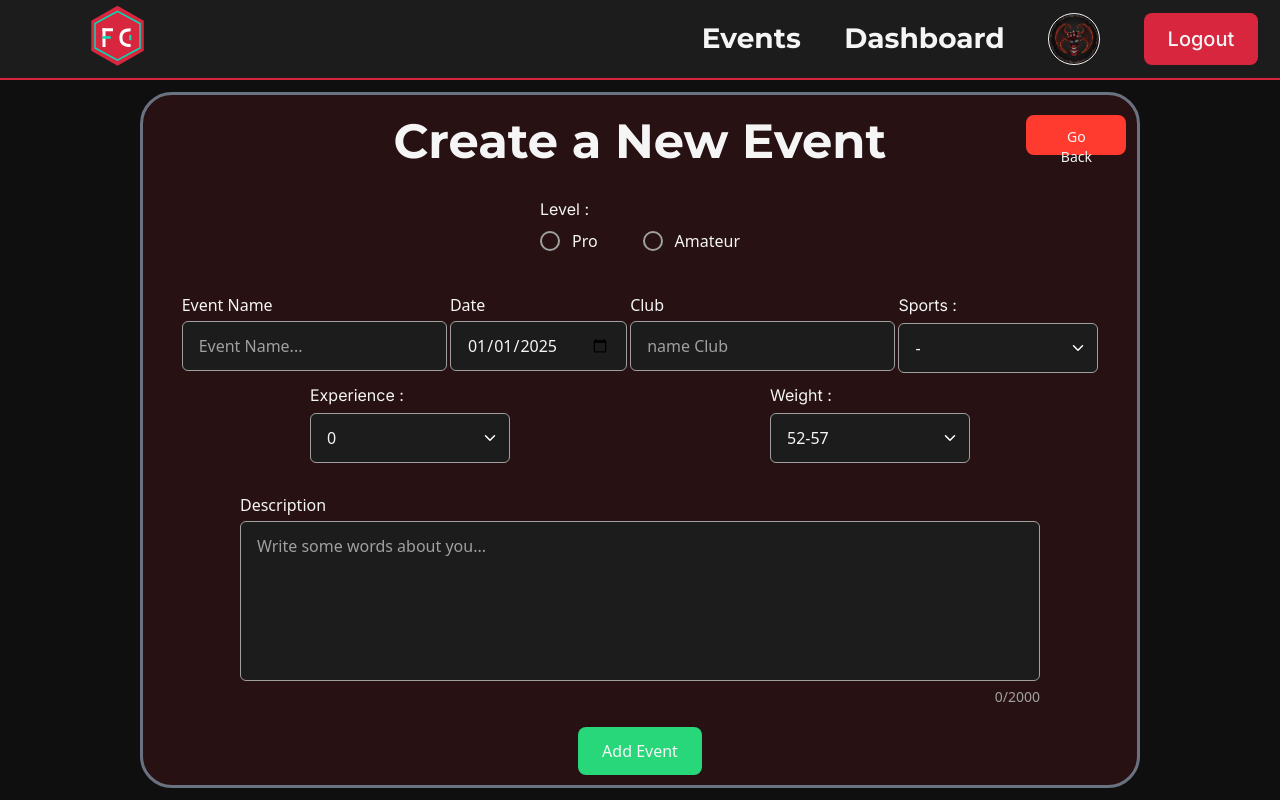
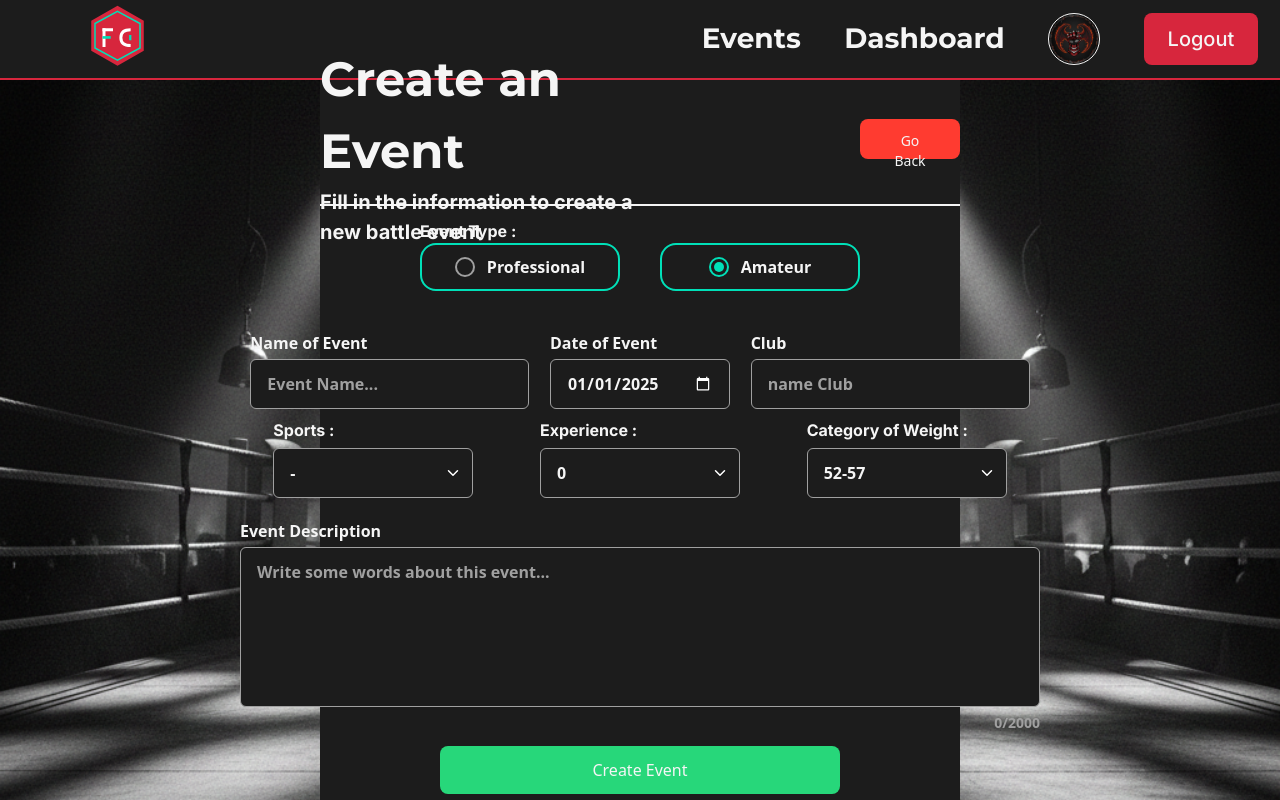
Before and after one commit to gregoirelebas/FightConnect-frontend, a Next.js app: page /events/create in a window 1280 px wide. Built offline with nearby package versions, Linux system fonts and the light colour scheme.

Commit message:
Changed the design of create Event, change global css and the design of card event

```diff
--- a/app/events/create/page.tsx
+++ b/app/events/create/page.tsx
@@ -11,6 +11,7 @@ import Link from 'next/link';
 import { Event } from '@/app/...types/event';
 import SportDropdown from '@/app/...UI/SportDropdown';
 import { useRouter } from 'next/navigation';
+
 
 export default function NewEvent() {
 const router = useRouter();
@@ -58,45 +59,53 @@ const router = useRouter();
   };
 
   return (
-    <div className="flex flex-col items-center h-[calc(100vh-80px)] text font-sans ">
-      <div className="h-full mt-3 mb-3 w-250 border-gray-500 border-3 bg-red-500/10 rounded-4xl flex flex-col justify-around items-center">
-        <div className="flex flex-row items-center">
-          <h1 className="font-bold ml-60">Create a New Event</h1>
+    <div className="flex flex-col items-center h-[calc(100vh-80px)] bg-[url(/createRing.png)] bg-center bg-cover text-white font-sans ">
+      <div className="h-full w-1/2 bg-foreground roun flex flex-col font-bold justify-around items-center">
+        <div className="flex flex-row h-1/6 w-full items-center justify-center border-2 border-l-0 border-r-0 border-t-0">
+          <div className='flex flex-col mr-50'>
+          <h1>Create an Event</h1>
+          <p>Fill in the information to create a new battle event</p>
+          </div>
           <Link href="/dashboard">
             {' '}
-            <Button className="w-25 h-10 text-sm ml-35" variant={ButtonVariant.Refuse}>
+            <Button className="w-25 h-10 text-sm" variant={ButtonVariant.Refuse}>
               Go Back
             </Button>
           </Link>
         </div>
         <div className="flex flex-col justify-around items-center h-2/5">
-          <div className="h-15 flex flex-col justify-between">
-            <span>Level :</span>
-            <div className="flex flex-row w-50 justify-between">
+          <div className="h-20 flex flex-col justify-between">
+            <span>Event Type :</span>
+            <div className="flex flex-row w-110 justify-between">
+              <div className='h-12 w-50 bg-foreground border-2 rounded-2xl border-accent flex items-center justify-center'>
               <RadioButton
                 name="level"
-                label="Pro"
+                label="Professional"
                 value={Level.Pro}
                 onChange={(value) => setLevel(value as Level)}
               />
+              </div>
+              <div className='h-12 w-50 bg-foreground border-2 rounded-2xl border-accent flex items-center justify-center'>
               <RadioButton
                 name="level"
                 label="Amateur"
                 value={Level.Amateur}
+                isChecked={true}
                 onChange={(value) => setLevel(value as Level)}
               />
+              </div>
             </div>
           </div>
-          <div className="flex flex-wrap w-230 h-7/10 mt-10 justify-around">
+          <div className="flex flex-wrap w-200 h-7/10 mt-10 justify-around">
             <Input
-              label="Event Name"
+              label="Name of Event"
               placeholder="Event Name..."
               type="text"
               value={eventName}
               onChange={(value) => setEventName(String(value))}
             />
             <Input
-              label="Date"
+              label="Date of Event"
               placeholder="Enter Date Event"
               type="date"
               value={date}
@@ -133,7 +142,7 @@ const router = useRouter();
               />
             </div>
             <div className="h-20 flex flex-col justify-between">
-              <span>Weight :</span>
+              <span>Category of Weight :</span>
               <Dropdown
                 className="w-50"
                 options={[
@@ -153,15 +162,15 @@ const router = useRouter();
         </div>
         <div className="w-200">
           <TextArea
-            label="Description"
-            placeholder="Write some words about you..."
+            label="Event Description"
+            placeholder="Write some words about this event..."
             value={description}
             className="w-full"
             onChange={setDescription}
           />
         </div>
-        <Button variant={ButtonVariant.Accept} onClick={() => createEvent()}>
-          Add Event
+        <Button className="w-100" variant={ButtonVariant.Accept} onClick={() => createEvent()}>
+          Create Event
         </Button>
       </div>
     </div>
--- a/app/events/event.tsx
+++ b/app/events/event.tsx
@@ -21,17 +21,15 @@ export default function Event(props: {
     <div className="h-80 text-center flex flex-col justify-around items-center m-3 font-extrabold bg-[url(/boxing.png)] bg-cover bg-center rounded-3xl">
       <div className="flex flex-col items-center">
         <h3 className="drop-shadow-[0_0px_3px_rgba(0,0,0,1)]">{props.name}</h3>
-        <span className="drop-shadow-[0_0px_3px_rgba(0,0,0,1)]">
-          {dateToString(props.date)}
-        </span>
+        <span className="drop-shadow-[0_0px_3px_rgba(0,0,0,1)]">{dateToString(props.date)}</span>
       </div>
       <span className="drop-shadow-[0_0px_3px_rgba(0,0,0,1)]">Sport : {props.sport}</span>
       <span className="drop-shadow-[0_0px_3px_rgba(0,0,0,1)]">Experience : {props.experience}</span>
-      <div className="flex flex-row w-60 justify-around">
-        <span className="drop-shadow-[0_0px_3px_rgba(0,0,0,1)]">Weight : {props.weight}</span>
-        <span>-</span>
-        <span className="drop-shadow-[0_0px_3px_rgba(0,0,0,1)]">Level : {props.level}</span>
-      </div>
+
+      <span className="drop-shadow-[0_0px_3px_rgba(0,0,0,1)]">Weight : {props.weight}</span>
+
+      <span className="drop-shadow-[0_0px_3px_rgba(0,0,0,1)]">Level : {props.level}</span>
+
       <Button
         onClick={handlePopUp}
         variant={ButtonVariant.Primary}
--- a/app/globals.css
+++ b/app/globals.css
@@ -117,3 +117,8 @@ body {
   background-color: gray;
   color: white;
 }
+
+
+::-webkit-calendar-picker-indicator {
+    filter: invert(1);
+}
```
Also changed, not shown: public/boxing.png, public/createRing.png (added).
